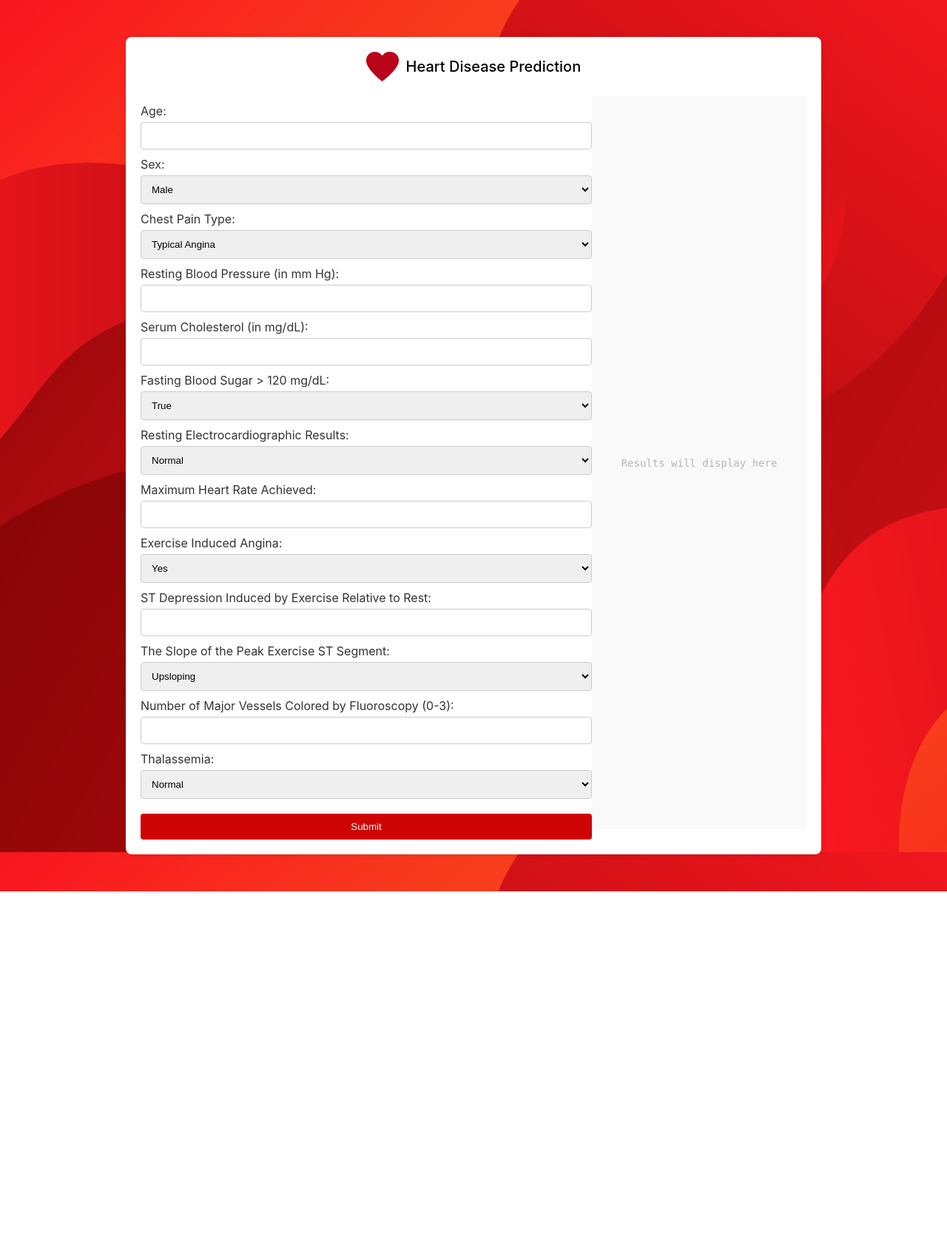
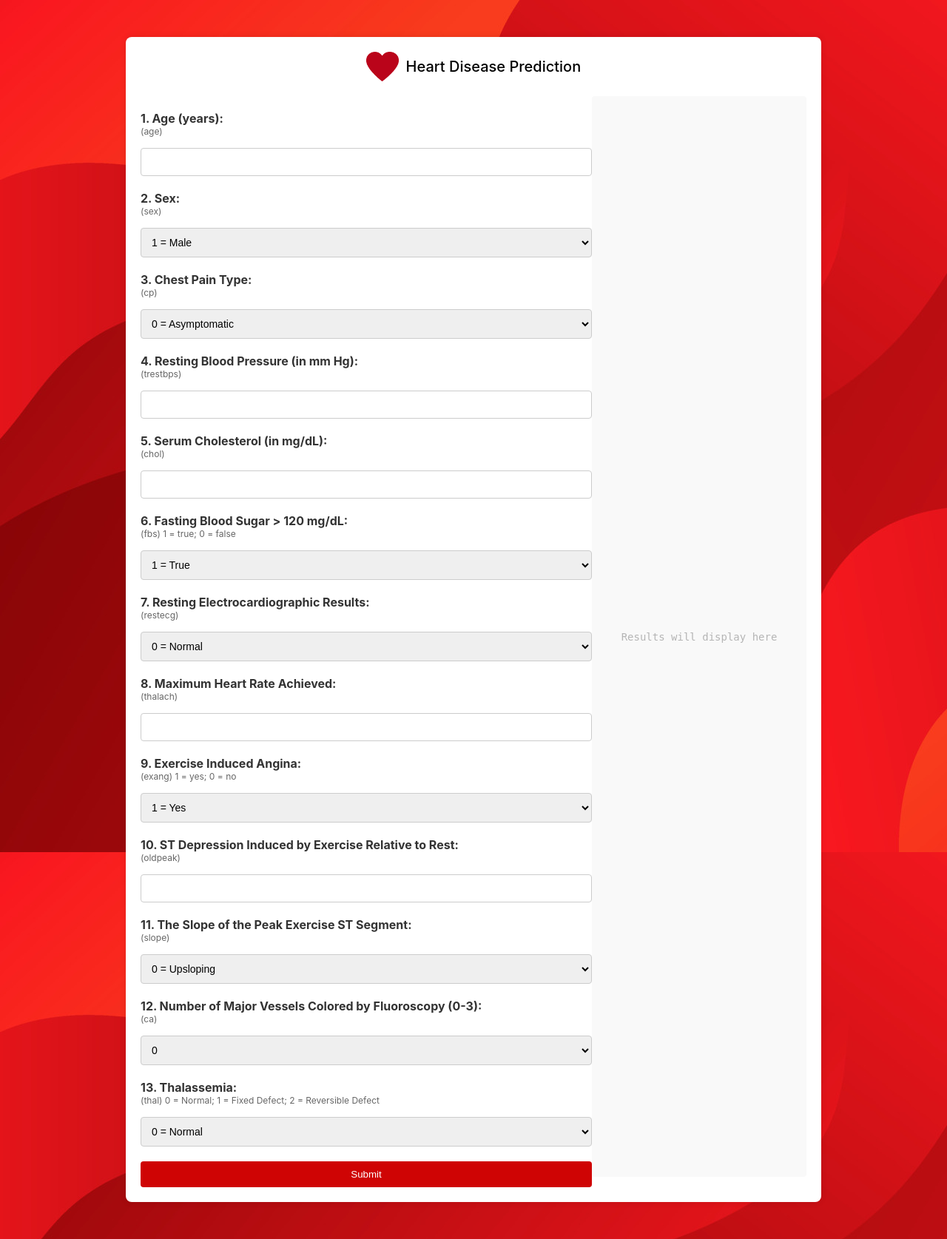
Before and after one commit to abdulnawab916/ECSFinalProject, a Python web app: template flask/templates/index.html in a window 1280 px wide. Shown: the whole page at 74% size. Before the commit the page ends 1205 px from the top, so only its background shows below. Run offline with Jinja, Linux system fonts and the light colour scheme; the template is opened without the code that fills it, so the values that code supplies are empty.

Commit message:
made webpage look better

```diff
--- a/flask/templates/index.html
+++ b/flask/templates/index.html
@@ -61,8 +61,15 @@
         }
       }
       label {
-        margin-top: 10px;
+        margin-top: 20px;
         color: #333;
+        font-weight: bold;
+      }
+      .description {
+        font-size: 12px;
+        color: #666;
+        margin-bottom: 10px;
+        display: block;
       }
       input,
       select {
@@ -70,6 +77,7 @@
         margin-top: 5px;
         border: 1px solid #ccc;
         border-radius: 4px;
+        font-size: 14px;
       }
       button {
         margin-top: 20px;
@@ -115,81 +123,87 @@
       </div>
       <div class="form-container">
         <form id="predictionForm">
-          <label for="age">Age:</label>
+          <label for="age">1. Age (years):</label>
+          <span class="description">(age)</span>
           <input type="number" id="age" name="age" required />
 
-          <label for="sex">Sex:</label>
+          <label for="sex">2. Sex:</label>
+          <span class="description">(sex)</span>
           <select id="sex" name="sex" required>
-            <option value="1">Male</option>
-            <option value="0">Female</option>
+            <option value="1">1 = Male</option>
+            <option value="0">0 = Female</option>
           </select>
 
-          <label for="cp">Chest Pain Type:</label>
+          <label for="cp">3. Chest Pain Type:</label>
+          <span class="description">(cp)</span>
           <select id="cp" name="cp" required>
-            <option value="0">Typical Angina</option>
-            <option value="1">Atypical Angina</option>
-            <option value="2">Non-Anginal Pain</option>
-            <option value="3">Asymptomatic</option>
+            <option value="0">0 = Asymptomatic</option>
+            <option value="1">1 = Atypical Angina</option>
+            <option value="2">2 = Non-Anginal Pain</option>
+            <option value="3">3 = Typical Angina</option>
           </select>
 
-          <label for="trestbps">Resting Blood Pressure (in mm Hg):</label>
+          <label for="trestbps">4. Resting Blood Pressure (in mm Hg):</label>
+          <span class="description">(trestbps)</span>
           <input type="number" id="trestbps" name="trestbps" required />
 
-          <label for="chol">Serum Cholesterol (in mg/dL):</label>
+          <label for="chol">5. Serum Cholesterol (in mg/dL):</label>
+          <span class="description">(chol)</span>
           <input type="number" id="chol" name="chol" required />
 
-          <label for="fbs">Fasting Blood Sugar > 120 mg/dL:</label>
+          <label for="fbs">6. Fasting Blood Sugar > 120 mg/dL:</label>
+          <span class="description">(fbs) 1 = true; 0 = false</span>
           <select id="fbs" name="fbs" required>
-            <option value="1">True</option>
-            <option value="0">False</option>
+            <option value="1">1 = True</option>
+            <option value="0">0 = False</option>
           </select>
 
-          <label for="restecg">Resting Electrocardiographic Results:</label>
+          <label for="restecg">7. Resting Electrocardiographic Results:</label>
+          <span class="description">(restecg)</span>
           <select id="restecg" name="restecg" required>
-            <option value="0">Normal</option>
-            <option value="1">Having ST-T wave abnormality</option>
-            <option value="2">
-              Showing probable or definite left ventricular hypertrophy
-            </option>
+            <option value="0">0 = Normal</option>
+            <option value="1">1 = Having ST-T wave abnormality</option>
+            <option value="2">2 = Showing probable or definite left ventricular hypertrophy</option>
           </select>
 
-          <label for="thalach">Maximum Heart Rate Achieved:</label>
+          <label for="thalach">8. Maximum Heart Rate Achieved:</label>
+          <span class="description">(thalach)</span>
           <input type="number" id="thalach" name="thalach" required />
 
-          <label for="exang">Exercise Induced Angina:</label>
+          <label for="exang">9. Exercise Induced Angina:</label>
+          <span class="description">(exang) 1 = yes; 0 = no</span>
           <select id="exang" name="exang" required>
-            <option value="1">Yes</option>
-            <option value="0">No</option>
+            <option value="1">1 = Yes</option>
+            <option value="0">0 = No</option>
           </select>
 
-          <label for="oldpeak"
-            >ST Depression Induced by Exercise Relative to Rest:</label
-          >
-          <input
-            type="number"
-            id="oldpeak"
-            name="oldpeak"
-            step="0.1"
-            required
-          />
+          <label for="oldpeak">10. ST Depression Induced by Exercise Relative to Rest:</label>
+          <span class="description">(oldpeak)</span>
+          <input type="number" id="oldpeak" name="oldpeak" step="0.1" required />
 
-          <label for="slope">The Slope of the Peak Exercise ST Segment:</label>
+          <label for="slope">11. The Slope of the Peak Exercise ST Segment:</label>
+          <span class="description">(slope)</span>
           <select id="slope" name="slope" required>
-            <option value="0">Upsloping</option>
-            <option value="1">Flat</option>
-            <option value="2">Downsloping</option>
+            <option value="0">0 = Upsloping</option>
+            <option value="1">1 = Flat</option>
+            <option value="2">2 = Downsloping</option>
           </select>
 
-          <label for="ca"
-            >Number of Major Vessels Colored by Fluoroscopy (0-3):</label
-          >
-          <input type="number" id="ca" name="ca" min="0" max="3" required />
+          <label for="ca">12. Number of Major Vessels Colored by Fluoroscopy (0-3):</label>
+          <span class="description">(ca)</span>
+          <select id="ca" name="ca" required>
+            <option value="0">0</option>
+            <option value="1">1</option>
+            <option value="2">2</option>
+            <option value="3">3</option>
+          </select>
 
-          <label for="thal">Thalassemia:</label>
+          <label for="thal">13. Thalassemia:</label>
+          <span class="description">(thal) 0 = Normal; 1 = Fixed Defect; 2 = Reversible Defect</span>
           <select id="thal" name="thal" required>
-            <option value="0">Normal</option>
-            <option value="1">Fixed Defect</option>
-            <option value="2">Reversible Defect</option>
+            <option value="0">0 = Normal</option>
+            <option value="1">1 = Fixed Defect</option>
+            <option value="2">2 = Reversible Defect</option>
           </select>
 
           <button type="button" onclick="submitForm()">Submit</button>
```
